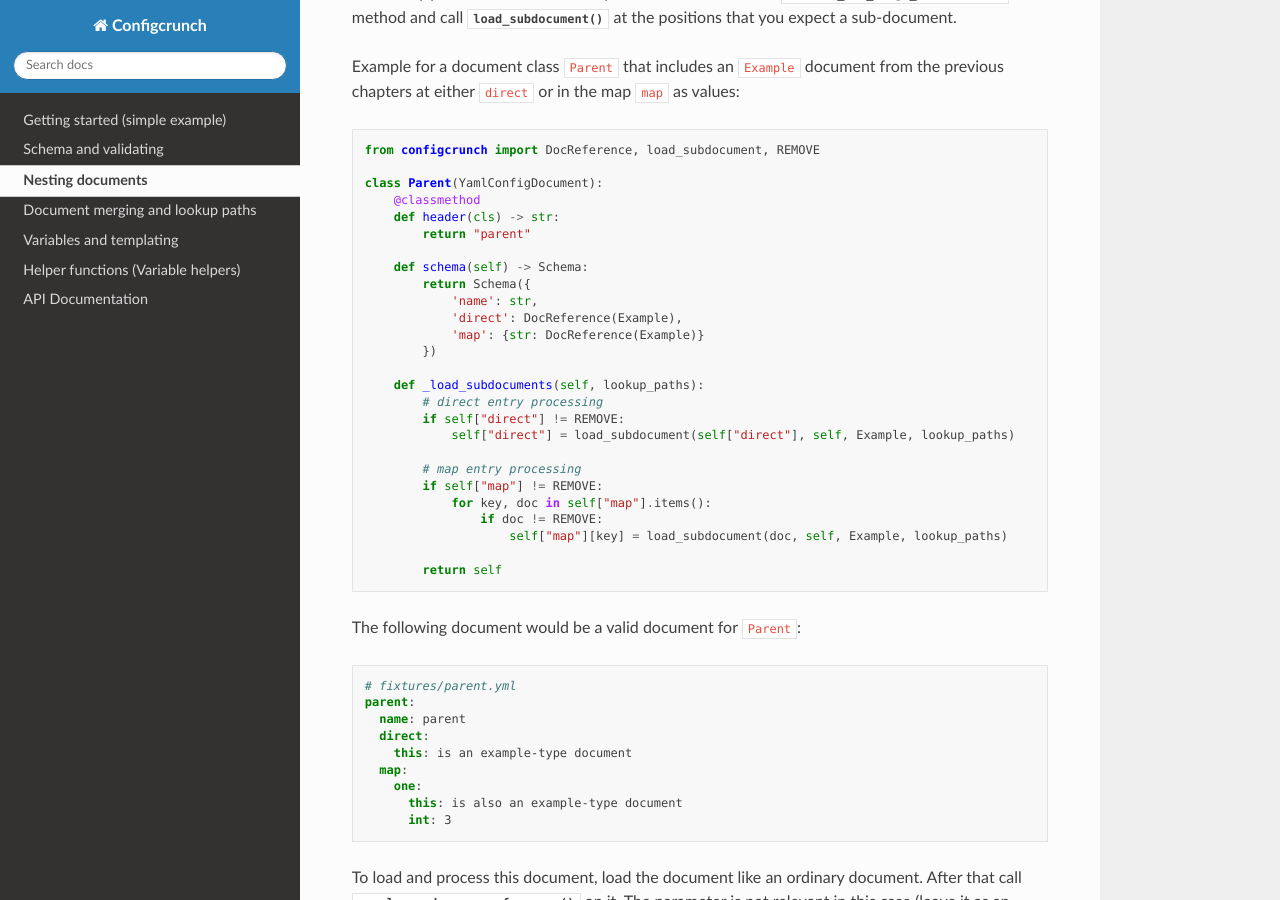
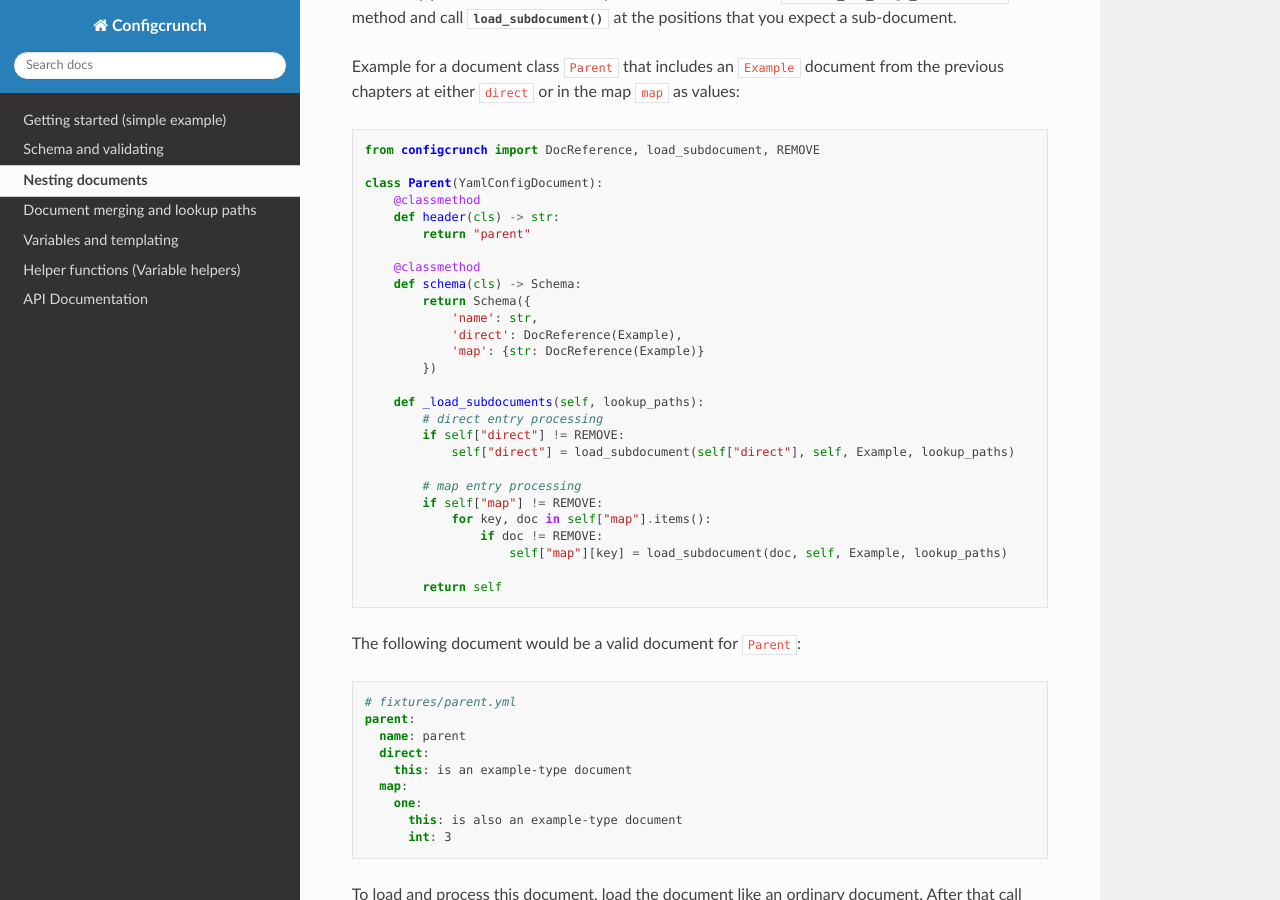
Before and after one commit to theCapypara/configcrunch, a Sphinx documentation site: the page built from docs/source/subdocs.rst, in a window 1280 px wide and 900 px high, scrolled down 300 px. Built offline with Sphinx 7.4.7 and the Read the Docs theme 2.0.0, drawn with Linux system fonts in a browser that asks for light colours; formulas are drawn with MathJax 3.

Commit message:
Version 0.3: schema is now a classmethod, since there was no reason for it not being one

```diff
--- a/README.rst
+++ b/README.rst
@@ -80,7 +80,8 @@ This is an example that uses most of the features described above, using two doc
         def header(cls) -> str:
             return "one"
 
-        def schema(self) -> Schema:
+        @classmethod
+        def schema(cls) -> Schema:
             return Schema(
                 {
                     Optional('$ref'): str,  # reference to other One documents
@@ -105,7 +106,8 @@ This is an example that uses most of the features described above, using two doc
         def header(cls) -> str:
             return "two"
 
-        def schema(self) -> Schema:
+        @classmethod
+        def schema(cls) -> Schema:
             return Schema(
                 {
                     Optional('$ref'): str,  # reference to other Two documents
--- a/docs/source/helpers.rst
+++ b/docs/source/helpers.rst
@@ -20,7 +20,8 @@ that returns the parent document.
         def header(cls) -> str:
             return "example"
 
-        def schema(self) -> Schema:
+        @classmethod
+        def schema(cls) -> Schema:
             return Schema({
                 'this': str,
                 'int': int
--- a/docs/source/merging.rst
+++ b/docs/source/merging.rst
@@ -17,7 +17,8 @@ then the documents are merged on top of them. This allows you to overwrite and m
         def header(cls) -> str:
             return "example"
 
-        def schema(self) -> Schema:
+        @classmethod
+        def schema(cls) -> Schema:
             return Schema({
                 'this': str,
                 Optional('int'): int,
@@ -32,7 +33,8 @@ then the documents are merged on top of them. This allows you to overwrite and m
         def header(cls) -> str:
             return "parent"
 
-        def schema(self) -> Schema:
+        @classmethod
+        def schema(cls) -> Schema:
             return Schema({
                 'name': str,
                 'direct': DocReference(Example),
--- a/docs/source/schema.rst
+++ b/docs/source/schema.rst
@@ -27,7 +27,8 @@ example all fields shown are optional, except for ``this``:
         def header(cls) -> str:
             return "example"
 
-        def schema(self) -> Schema:
+        @classmethod
+        def schema(cls) -> Schema:
             return Schema({
                 'this': str,
                 Optional('int'): int,
--- a/docs/source/simple_example.rst
+++ b/docs/source/simple_example.rst
@@ -17,7 +17,8 @@ In this simple example we'll use the header ``example`` and a schema that valida
         def header(cls) -> str:
             return "example"
 
-        def schema(self) -> Schema:
+        @classmethod
+        def schema(cls) -> Schema:
             return Schema(any)
 
 This class can then be used to load all YAML documents with the header example:
--- a/docs/source/subdocs.rst
+++ b/docs/source/subdocs.rst
@@ -25,7 +25,8 @@ chapters at either ``direct`` or in the map ``map`` as values:
         def header(cls) -> str:
             return "example"
 
-        def schema(self) -> Schema:
+        @classmethod
+        def schema(cls) -> Schema:
             return Schema({
                 'this': str,
                 Optional('int'): int,
@@ -42,7 +43,8 @@ chapters at either ``direct`` or in the map ``map`` as values:
         def header(cls) -> str:
             return "parent"
 
-        def schema(self) -> Schema:
+        @classmethod
+        def schema(cls) -> Schema:
             return Schema({
                 'name': str,
                 'direct': DocReference(Example),
--- a/docs/source/variables.rst
+++ b/docs/source/variables.rst
@@ -11,7 +11,8 @@ Variables and templating
         def header(cls) -> str:
             return "example"
 
-        def schema(self) -> Schema:
+        @classmethod
+        def schema(cls) -> Schema:
             return Schema({
                 'this': str,
                 Optional('int'): int,
@@ -26,7 +27,8 @@ Variables and templating
         def header(cls) -> str:
             return "parent"
 
-        def schema(self) -> Schema:
+        @classmethod
+        def schema(cls) -> Schema:
             return Schema({
                 'name': str,
                 'direct': DocReference(Example),
--- a/setup.py
+++ b/setup.py
@@ -9,7 +9,7 @@ with open(path.join(this_directory, 'README.rst'), encoding='utf-8') as f:
 
 setup(
     name='configcrunch',
-    version='0.2.0',
+    version='0.3.0',
     packages=find_packages(),
     description='Configuration parser based on YAML-Files with support for variables, overlaying and hierarchies',
     long_description=long_description,
```
Also changed, not shown: 3 other files.
